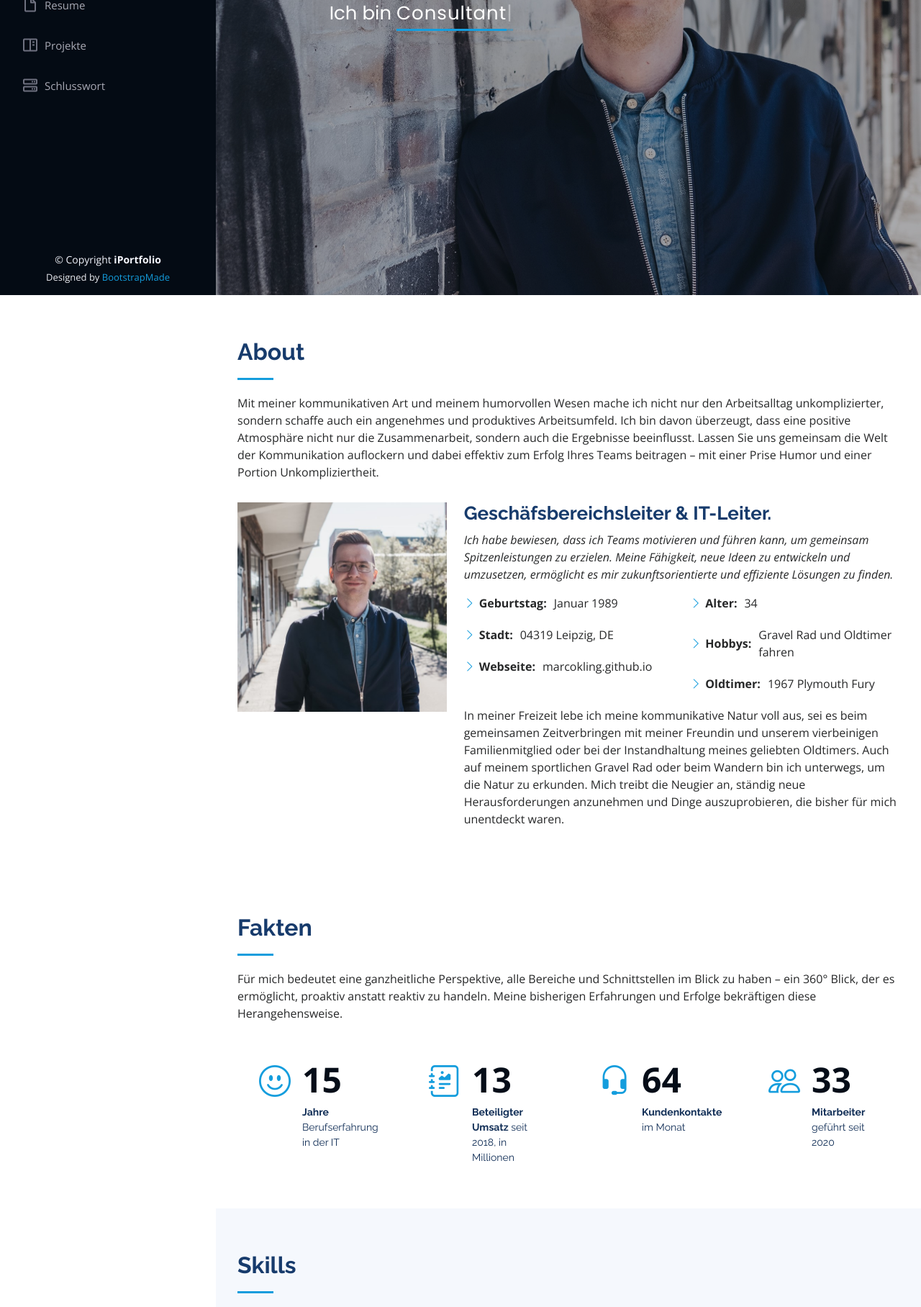
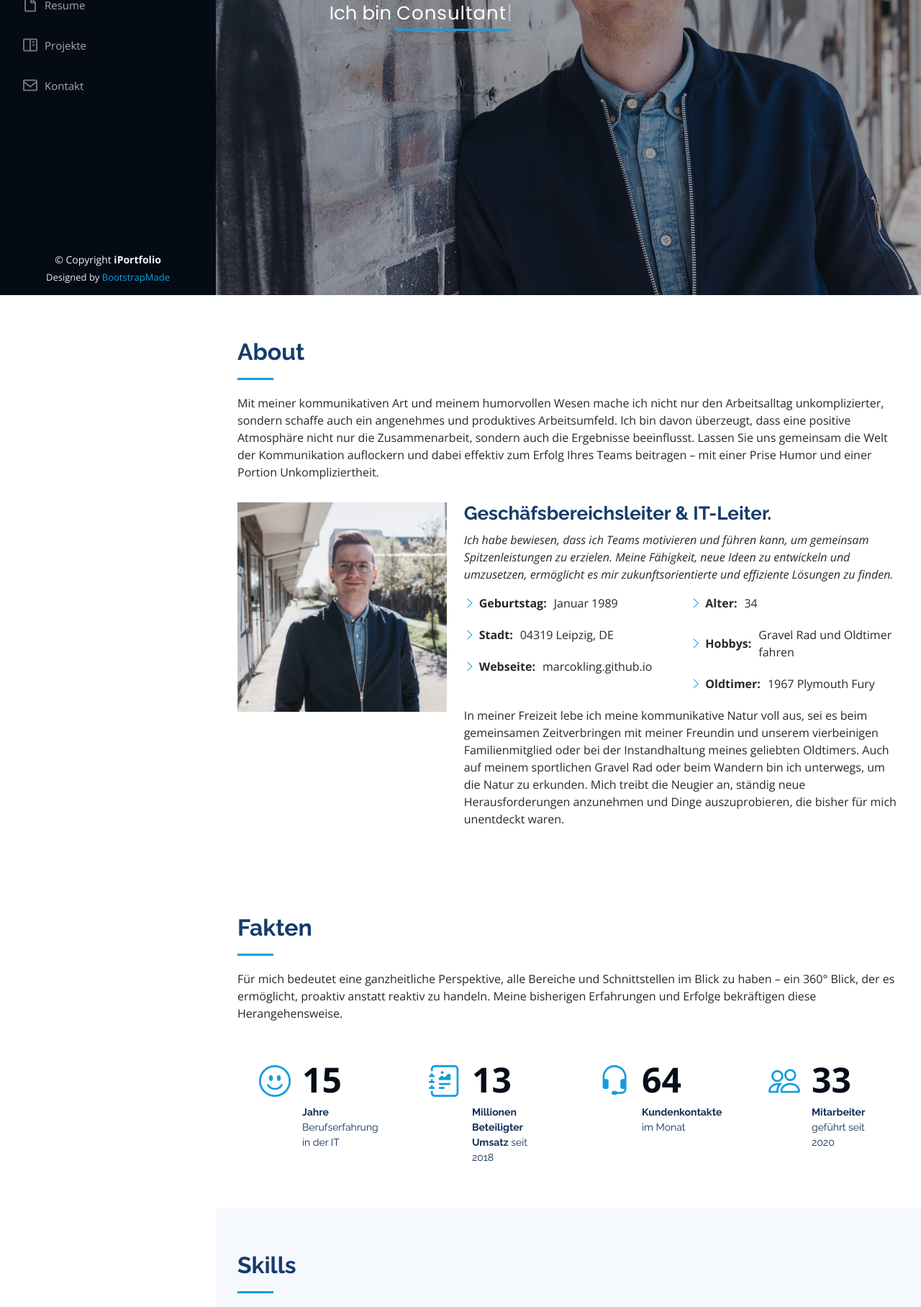
Before and after one commit to marcokling/marcokling.github.io, a plain HTML site: page index.html in a window 1280 px wide. Shown: the part 390-2206 px from the top of the page at 72% size. Drawn offline with nearby package versions, Linux system fonts and the light colour scheme.

Commit message:
Update index.html

```diff
--- a/index.html
+++ b/index.html
@@ -63,8 +63,8 @@
           <li><a href="#about" class="nav-link scrollto"><i class="bx bx-user"></i> <span>About</span></a></li>
           <li><a href="#resume" class="nav-link scrollto"><i class="bx bx-file-blank"></i> <span>Resume</span></a></li>
           <li><a href="#portfolio" class="nav-link scrollto"><i class="bx bx-book-content"></i> <span>Projekte</span></a></li>
-		  <li><a href="#services" class="nav-link scrollto"><i class="bx bx-server"></i> <span>Schlusswort</span></a></li>
-<!--           <li><a href="#contact" class="nav-link scrollto"><i class="bx bx-envelope"></i> <span>Contact</span></a></li> -->
+<!-- 		  <li><a href="#services" class="nav-link scrollto"><i class="bx bx-server"></i> <span>Schlusswort</span></a></li>  -->
+          <li><a href="#contact" class="nav-link scrollto"><i class="bx bx-envelope"></i> <span>Kontakt</span></a></li>
         </ul>
       </nav><!-- .nav-menu -->
     </div>
@@ -157,7 +157,7 @@
             <div class="count-box">
               <i class="bi bi-journal-richtext"></i>
               <span data-purecounter-start="0" data-purecounter-end="13" data-purecounter-duration="1" class="purecounter"></span>
-              <p><strong>Beteiligter Umsatz</strong> seit 2018, in Millionen</p>
+              <p><strong>Millionen Beteiligter Umsatz</strong> seit 2018</p>
             </div>
           </div>
 
```
